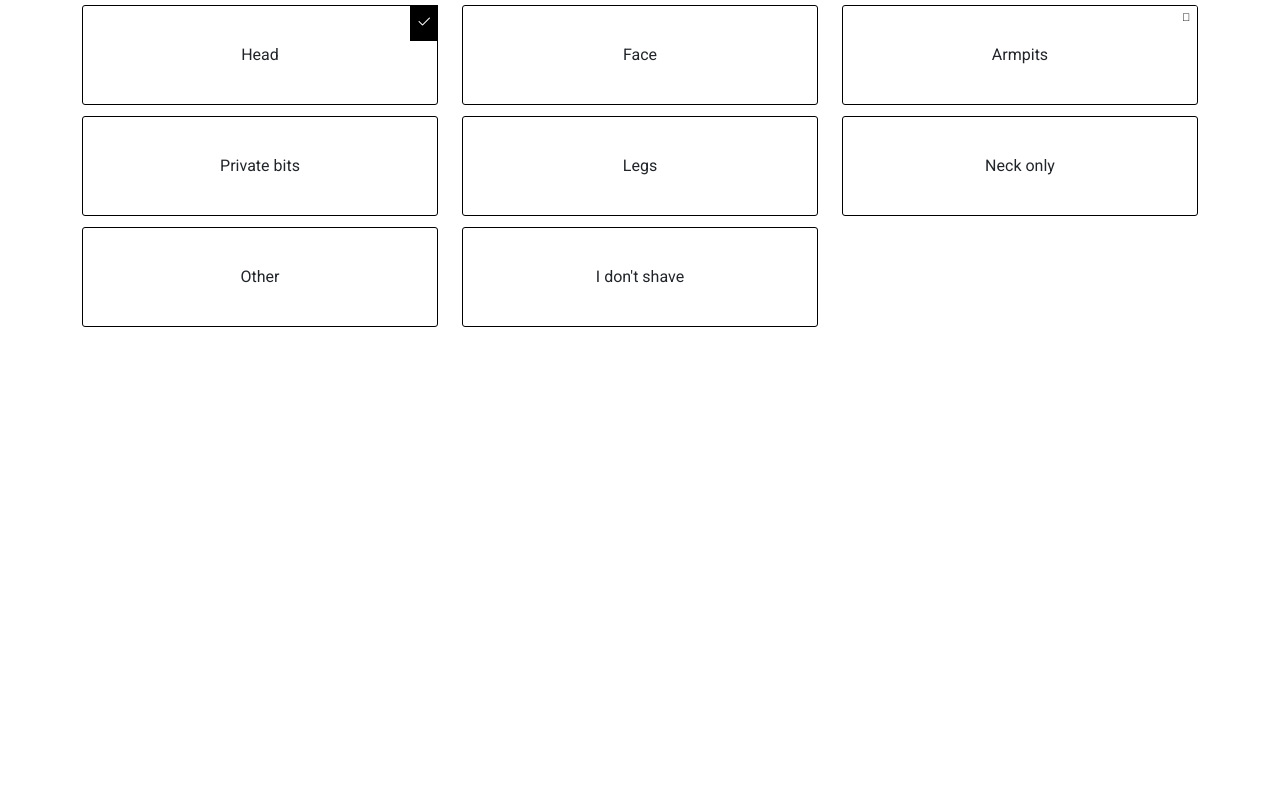
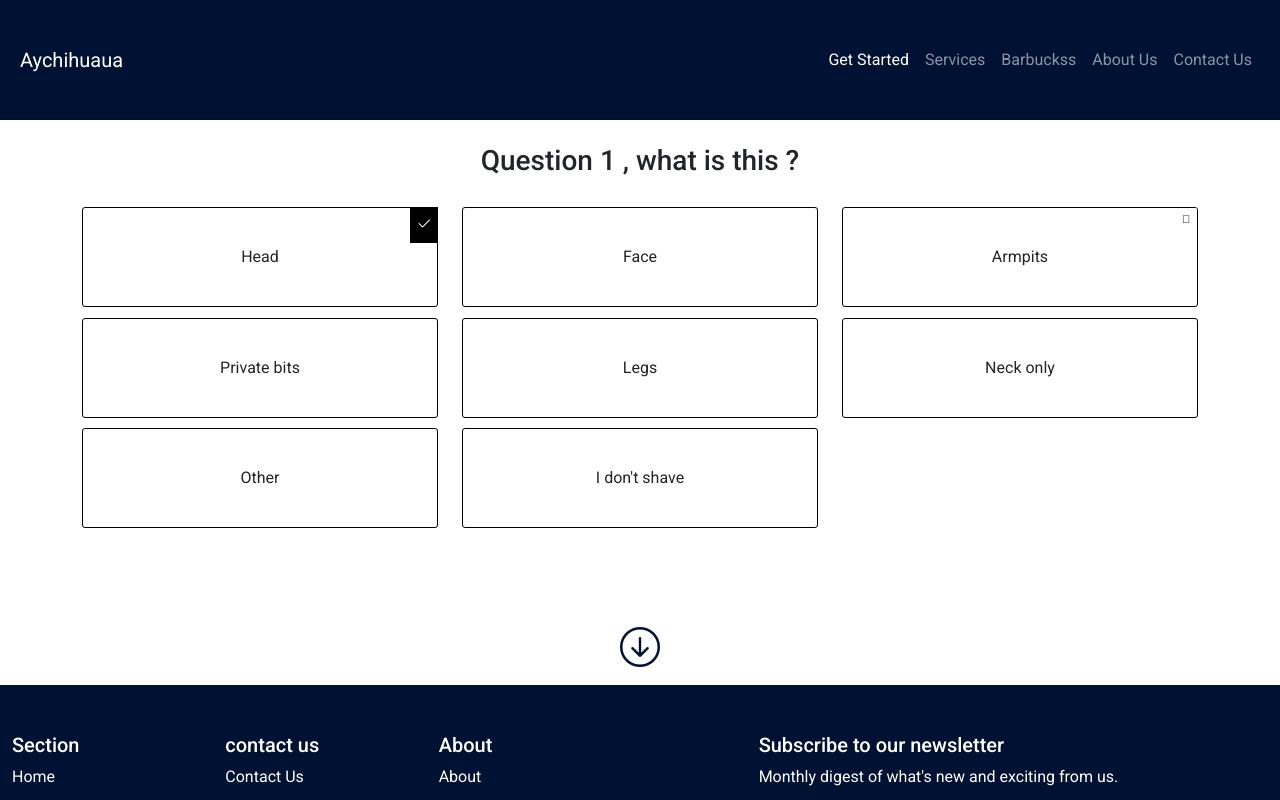
Before and after one commit to mmamongy/aychihuaua, an Angular app: page /get-started in a window 1280 px wide. Shown: the top 800 px of the page. Built offline with nearby package versions, Linux system fonts and the light colour scheme; a web font is replaced by a local one.

Commit message:
updating questions page

```diff
--- a/src/app/public/questions/questions.component.html
+++ b/src/app/public/questions/questions.component.html
@@ -1,5 +1,9 @@
+<app-header></app-header>
+
 <div class="container">
-
+   <div class="row">
+    <h3 class=" text-center my-4 ">Question 1 , what is this ?</h3>
+   </div>
 <div class="row ui-grid--flush flex-wrap space-b is-mobile ui-grid--compressed">
     <div class="col-lg-4 col-md-6 col-sm-12">
 
@@ -57,4 +61,16 @@
                 shave</label></div>
     </div>
 </div>
+<div class="row ">
+
+    <div class="arrow-button-wrapper d-flex justify-content-center">
+        <button type="button" class="btn btn-link">
+            <i class="bi bi-arrow-down-circle"></i>
+        </button>
+
+    </div>
+
 </div>
+</div>
+
+<app-footer></app-footer>
--- a/src/app/public/questions/questions.component.scss
+++ b/src/app/public/questions/questions.component.scss
@@ -1,3 +1,5 @@
+@import './../../../assets/scss/variables.scss';
+
 .ui-input__checkbox-wrapper {
   display: flex;
   flex-direction: row;
@@ -277,3 +279,17 @@ ui-input__checkbox-label--white-toggle {
     }
 
 }
+.arrow-button-wrapper{
+  button{
+    outline: 0;
+    border: none ;
+    box-shadow: none;
+    &:hover,&:focus {
+      outline: 0;
+    }
+  }
+  i {
+    font-size: 2.5rem;
+    color: $dark-blue;
+  }
+}
```
